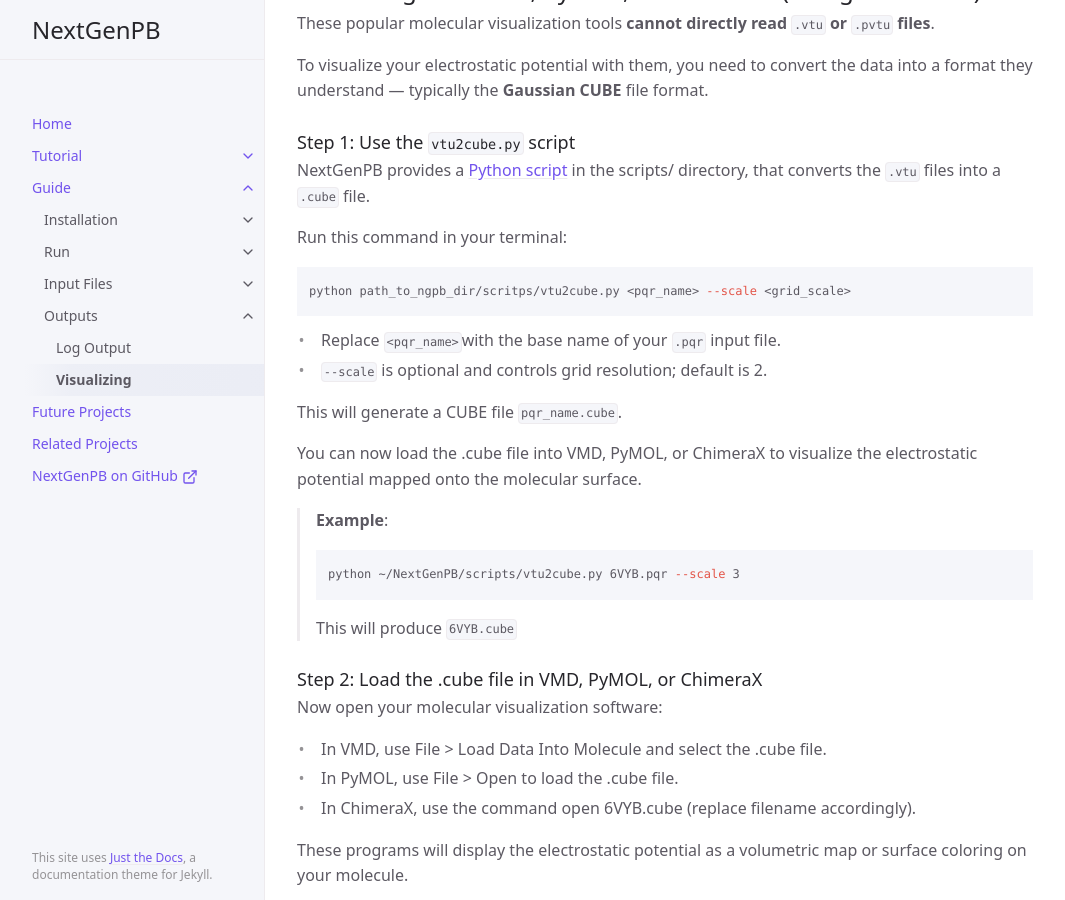
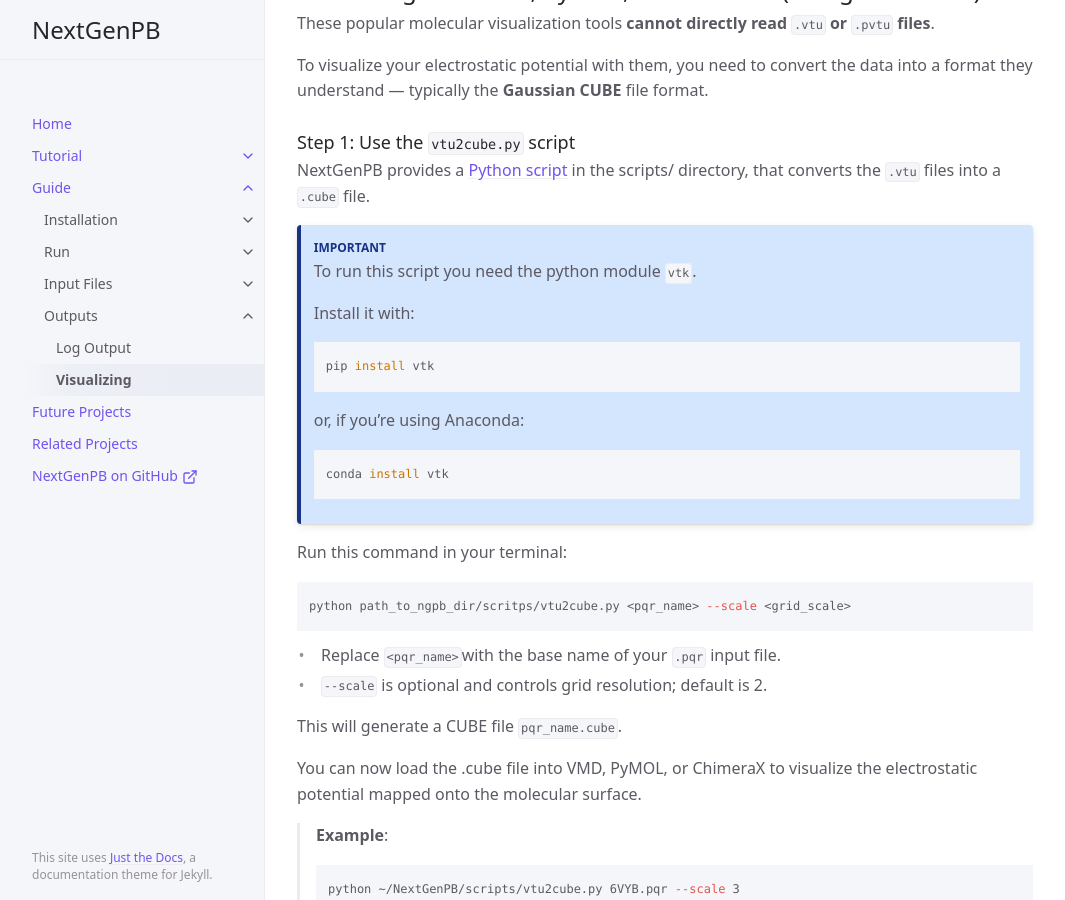
Before and after one commit to vdiflorio/nextgenpb_tutorial, a Jekyll site: the page built from docs/guide/visual/visualize.md, in a window 1280 px wide and 900 px high, scrolled down 1409 px. Shown: the whole window, without its empty margins (107-1172 px from the left). Built offline with Jekyll 4.4.1, drawn with Linux system fonts in a browser that asks for light colours; cached includes are drawn as plain includes.

Commit message:
update link github

````diff
--- a/docs/guide/visual/visualize.md
+++ b/docs/guide/visual/visualize.md
@@ -59,7 +59,21 @@ To visualize your electrostatic potential with them, you need to convert the dat
 
 ### Step 1: Use the `vtu2cube.py` script
 
-NextGenPB provides a [Python script](https://github.com/vdiflorio/NextGenPB/tree/main/scripts) in the scripts/ directory, that converts the `.vtu` files into a `.cube` file.
+NextGenPB provides a [Python script](https://github.com/concept-lab/NextGenPB/tree/main/scripts) in the scripts/ directory, that converts the `.vtu` files into a `.cube` file.
+
+{: .important }
+>To run this script you need the python module `vtk`.
+>
+>Install it with:
+>```bash
+>pip install vtk
+>```
+>
+>or, if you’re using Anaconda:
+>
+>```bash
+>conda install vtk
+>```
 
 Run this command in your terminal:
 
````
Also changed, not shown: docs/guide/files/files.md (+3 -2 lines), docs/guide/files/parameter.md (+1 -1 lines).
